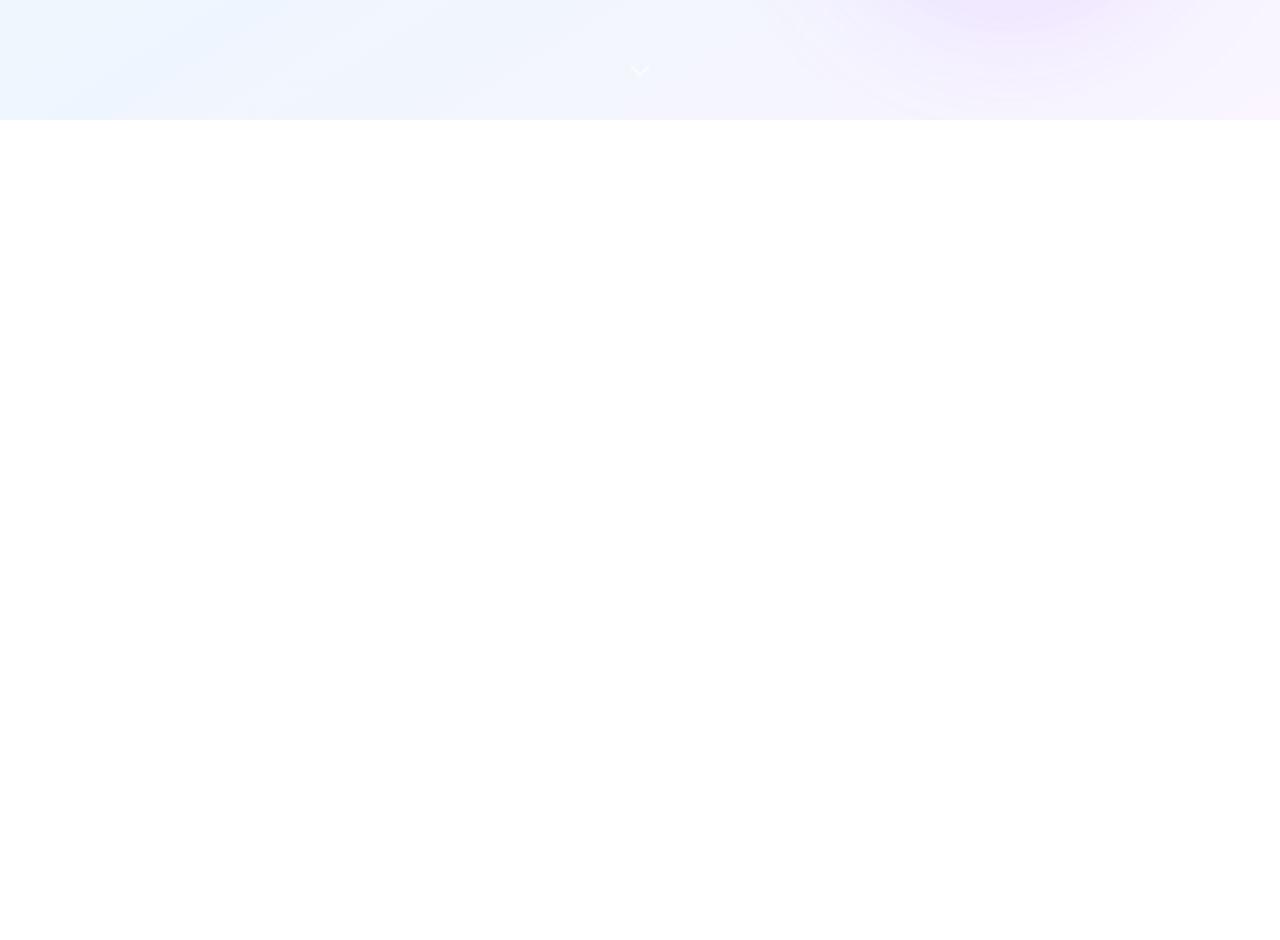
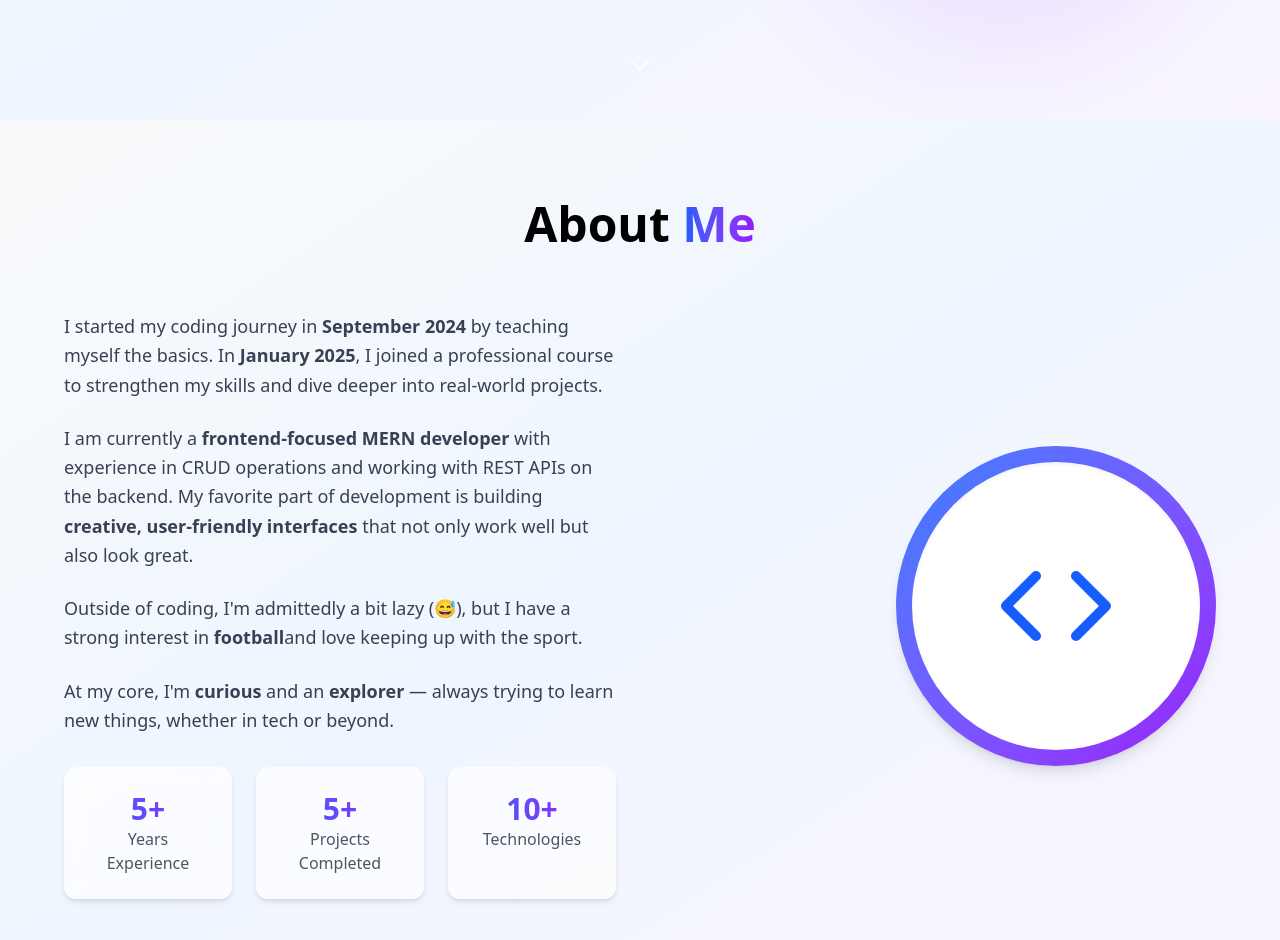
Before and after one commit to Beyond-Sifat/My-Portfolio, a React (Vite) app: page / in a window 1280 px wide. Shown: the part 680-1620 px from the top of the page. Before the commit the page ends 800 px from the top, so only its background shows below. Built offline with nearby package versions, Linux system fonts and the light colour scheme.

Commit message:
add about section

```diff
--- /dev/null
+++ b/src/Component/About/AboutMe.jsx
@@ -0,0 +1,76 @@
+import { Code } from 'lucide-react';
+import React from 'react';
+
+const AboutMe = () => {
+    const stats = [
+        { value: "5+", label: "Years Experience" },
+        { value: "5+", label: "Projects Completed" },
+        // { value: "20+", label: "Happy Clients" },
+        { value: "10+", label: "Technologies" }
+    ];
+
+    return (
+        <section
+            id="about"
+            // dark:from-gray-900 dark:via-blue-950 dark:to-purple-950
+            className="py-20 bg-gradient-to-br from-gray-50 via-blue-50 to-purple-50 transition-colors duration-300"
+        >
+            <div className="container mx-auto px-6">
+                <h2 className="text-4xl md:text-5xl font-bold text-center mb-16">
+                    About{" "}
+                    <span className="bg-gradient-to-r from-blue-600 to-purple-600 bg-clip-text text-transparent">
+                        Me
+                    </span>
+                </h2>
+
+                <div className="grid md:grid-cols-2 max-w-6xl mx-auto items-center gap-12">
+
+                    <div className="space-y-6 text-center md:text-left">
+                        <p className="text-gray-700 dark:text-gray-300 text-lg leading-relaxed">
+                            I started my coding journey in <strong>September 2024</strong> by teaching myself the basics.
+                            In <strong>January 2025</strong>, I joined a professional course to strengthen my skills and dive deeper into real-world projects.
+                        </p>
+
+                        <p className="text-gray-700 dark:text-gray-300 text-lg leading-relaxed">
+                            I am currently a <strong>frontend-focused MERN developer</strong> with experience in CRUD operations and working with REST APIs on the backend.
+                            My favorite part of development is building <strong>creative, user-friendly interfaces</strong> that not only work well but also look great.
+                        </p>
+
+                        <p className="text-gray-700 dark:text-gray-300 text-lg leading-relaxed">
+                            Outside of coding, I'm admittedly a bit lazy (😅), but I have a strong interest in <strong>football</strong>
+                            and love keeping up with the sport.
+                        </p>
+                        <p className="text-gray-700 dark:text-gray-300 text-lg leading-relaxed">
+                            At my core, I'm <strong>curious</strong> and an <strong>explorer</strong> — always trying to learn new things, whether in tech or beyond.
+                        </p>
+
+
+                        <div className='grid grid-cols-2 md:grid-cols-3 gap-6 mt-8'>
+                            {stats.map((stat, index) => (
+                                <div key={index}
+                                    className='text-center p-6 bg-white/70 dark:bg-white/10 backdrop-blur-sm rounded-xl shadow-md hover:shadow-lg transition-all duration-300'>
+                                    <div className="text-3xl font-bold bg-gradient-to-r from-blue-600 to-purple-600 bg-clip-text text-transparent">
+                                        {stat.value}
+                                    </div>
+                                    <div className="text-gray-600 dark:text-gray-400">{stat.label}</div>
+                                </div>
+                            ))}
+
+                        </div>
+                    </div>
+
+
+                    <div className="relative flex justify-center md:justify-end">
+                        <div className="w-80 h-80 bg-gradient-to-br from-blue-500 to-purple-600 rounded-full flex items-center justify-center shadow-lg">
+                            <div className="w-72 h-72 bg-white dark:bg-gray-900 rounded-full flex items-center justify-center shadow-inner">
+                                <Code size={120} className="text-blue-600 dark:text-blue-400" />
+                            </div>
+                        </div>
+                    </div>
+                </div>
+            </div>
+        </section >
+    );
+};
+
+export default AboutMe;
--- a/src/Component/Home.jsx
+++ b/src/Component/Home.jsx
@@ -1,10 +1,12 @@
 import React from 'react';
 import Banner from './Banner/Banner';
+import AboutMe from './About/AboutMe';
 
 const Home = () => {
     return (
-        <div className=''>
+        <div id='home' className=''>
             <Banner></Banner>
+            <AboutMe></AboutMe>
         </div>
     );
 };
--- a/src/Component/Navbar.jsx
+++ b/src/Component/Navbar.jsx
@@ -5,6 +5,14 @@ const navLinks = ['Home', 'About', 'Projects', 'Contact']
 const Navbar = () => {
     const { theme, themeToggle } = useDarkTheme()
     const [openMenu, setOpenMenu] = useState(false);
+
+    const handleScroll = (id) => {
+        const section = document.getElementById(id.toLowerCase());
+        if (section) {
+            section.scrollIntoView({ behavior: "smooth" });
+        }
+        setOpenMenu(false);
+    };
 
     return (
         <nav className='bg-gradient-to-br from-gray-100 via-blue-100 to-purple-100 dark:bg-gray-900bg-gradient-to-br dark:from-gray-900 dark:via-blue-900 dark:to-purple-900 fixed top-0 w-full z-50'>
@@ -23,7 +31,9 @@ const Navbar = () => {
                     </button>
                     {navLinks.map((links) => (
                         <li key={links}>
-                            <button className='text-gray-700 dark:text-gray-300 cursor-pointer'>
+                            <button
+                                onClick={() => handleScroll(links)}
+                                className='text-gray-700 dark:text-gray-300 cursor-pointer'>
                                 {links}
                             </button>
 
@@ -59,12 +69,12 @@ const Navbar = () => {
             </div>
 
             {openMenu && (
-                <div className="md:hidden bg-gradient-to-br from-gray-100 via-blue-100 to-purple-100 px-4 pt-2 pb-4 space-y-2 border-t border-dashed border-gray-400">
+                <div className='dark:bg-amber-700 md:hidden bg-gradient-to-br from-gray-100 via-blue-100 to-purple-100 px-4 pt-2 pb-4 space-y-2 border-t border-dashed border-gray-400'>
                     {navLinks.map((link) => (
                         <li
                             key={link}
                             className="text-gray-700 hover:text-blue-600 transition duration-200 list-none"
-                            onClick={() => setOpenMenu(false)}
+                            onClick={() => handleScroll(link)}
                         >
                             {link}
                         </li>
```
